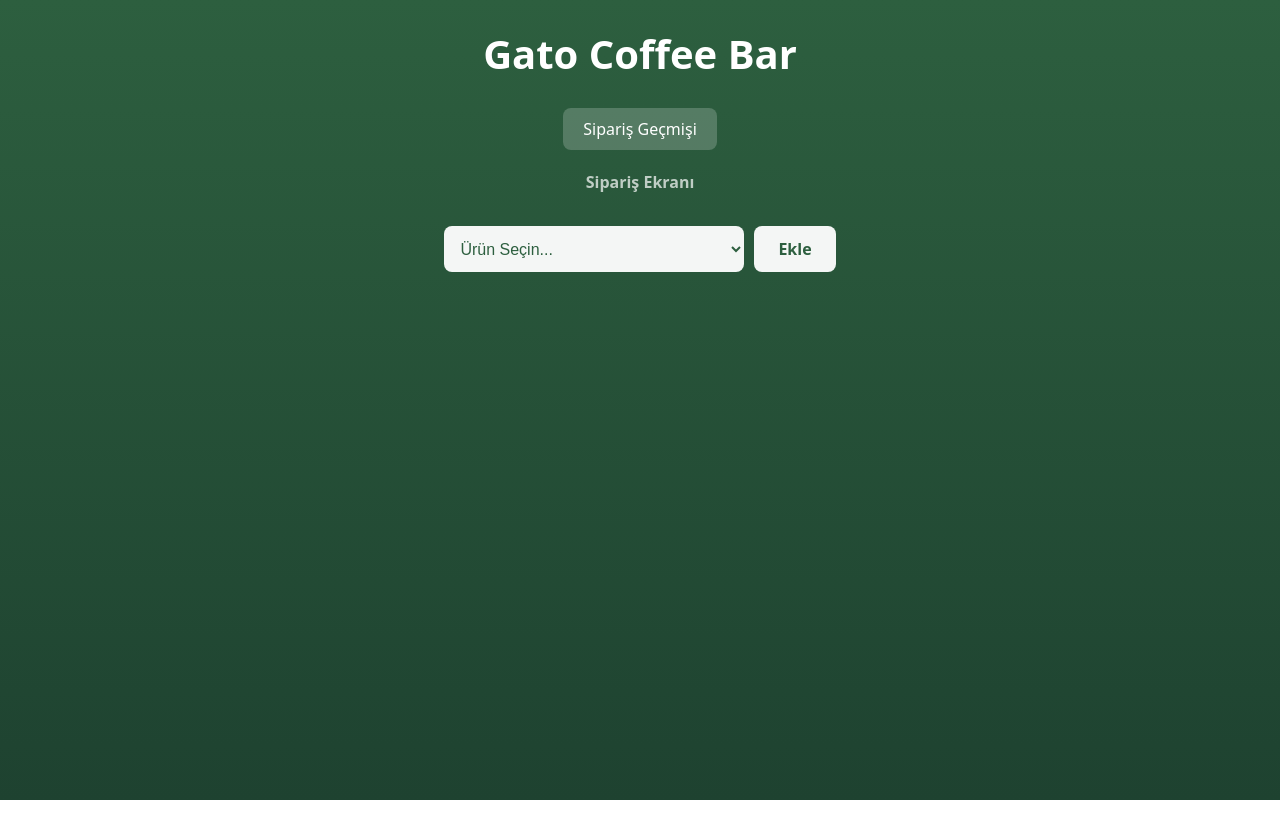
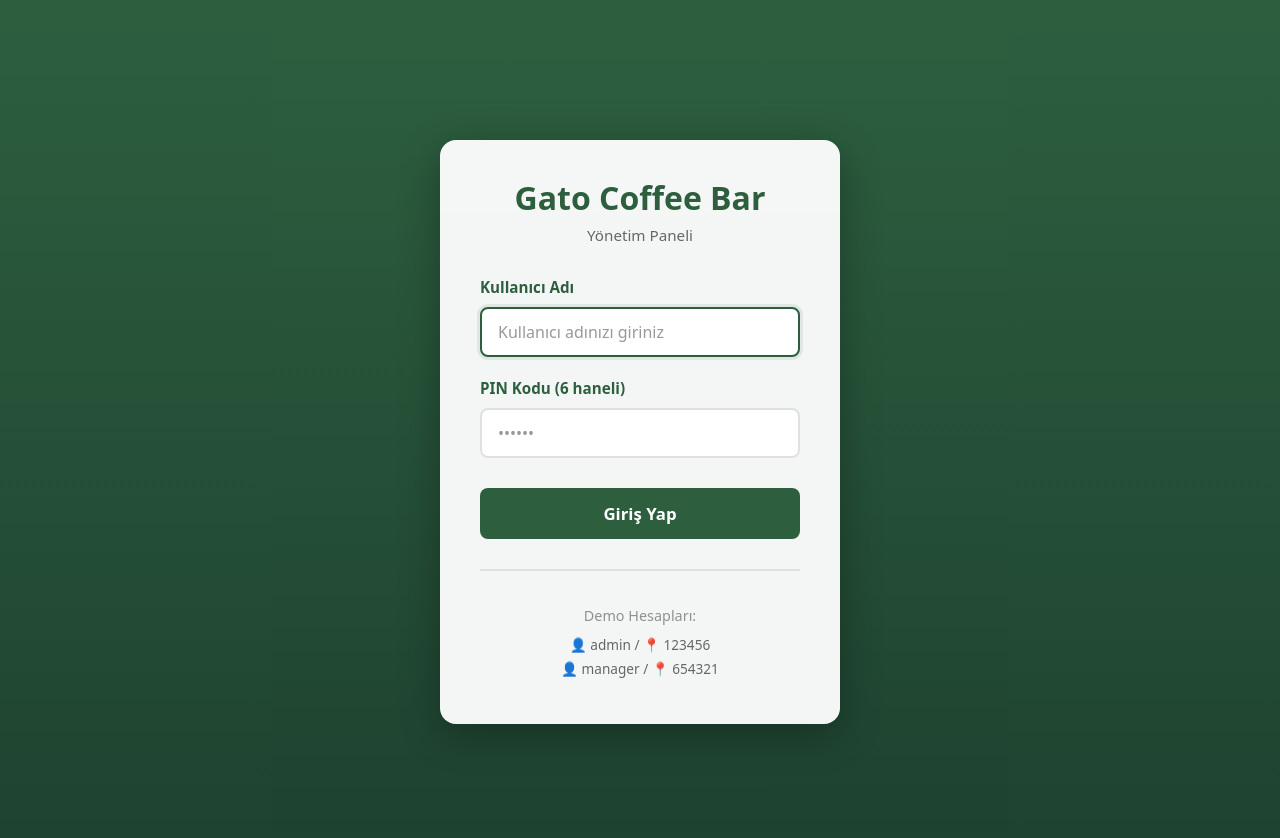
Before and after one commit to iberatkaya/gato, a React (Vite) app: page / in a window 1280 px wide. Shown: the top 838 px of the page. Before the commit the page ends 800 px from the top, so only its background shows below. Built offline with nearby package versions, Linux system fonts and the light colour scheme.

Commit message:
Make order history cards white with black text

```diff
--- a/src/App.css
+++ b/src/App.css
@@ -19,15 +19,28 @@
 }
 
 .toggle-button {
-  background-color: rgba(255, 255, 255, 0.2);
+  background-color: #2e7d32;
   color: white;
-  padding: 10px 20px;
+  padding: 14px 32px;
   border-radius: 8px;
-  font-weight: 500;
+  font-weight: 600;
+  border: 2px solid rgba(46, 125, 50, 0.5);
+  font-size: 1rem;
+  cursor: pointer;
+  transition: all 0.2s;
+  box-shadow: 0 4px 12px rgba(0, 0, 0, 0.2);
 }
 
 .toggle-button:hover {
-  background-color: rgba(255, 255, 255, 0.3);
+  background-color: #1b5e20;
+  transform: translateY(-2px);
+  box-shadow: 0 6px 16px rgba(0, 0, 0, 0.3);
+  border-color: rgba(46, 125, 50, 0.8);
+}
+
+.toggle-button:active {
+  transform: translateY(0);
+  box-shadow: 0 2px 8px rgba(0, 0, 0, 0.2);
 }
 
 .page-title {
@@ -211,10 +224,10 @@
 }
 
 .history-item {
-  background-color: rgba(255, 255, 255, 0.15);
+  background-color: #ffffff;
   padding: 20px;
   border-radius: 12px;
-  backdrop-filter: blur(10px);
+  box-shadow: 0 4px 12px rgba(0, 0, 0, 0.1);
 }
 
 .history-header {
@@ -222,7 +235,16 @@
   justify-content: space-between;
   margin-bottom: 15px;
   padding-bottom: 10px;
-  border-bottom: 1px solid rgba(255, 255, 255, 0.2);
+  border-bottom: 1px solid #e0e0e0;
+}
+
+.history-header > div {
+  color: #333;
+  font-weight: 500;
+}
+
+.history-header strong {
+  color: #1e4230;
 }
 
 .history-items {
@@ -231,7 +253,12 @@
 
 .history-item-row {
   padding: 8px 0;
-  color: rgba(255, 255, 255, 0.9);
+  color: #333;
+  border-bottom: 1px solid #f0f0f0;
+}
+
+.history-item-row:last-child {
+  border-bottom: none;
 }
 
 .history-footer {
@@ -239,12 +266,13 @@
   justify-content: space-between;
   align-items: center;
   padding-top: 15px;
-  border-top: 2px solid rgba(255, 255, 255, 0.3);
+  border-top: 2px solid #e0e0e0;
 }
 
 .history-total {
   font-size: 1.2rem;
   font-weight: 600;
+  color: #1e4230;
 }
 
 .delete-button {
@@ -252,10 +280,20 @@
   color: white;
   padding: 8px 20px;
   font-weight: 600;
+  border-radius: 8px;
+  cursor: pointer;
+  border: none;
+  transition: all 0.2s;
 }
 
 .delete-button:hover {
   background-color: #b71c1c;
+  transform: translateY(-2px);
+  box-shadow: 0 4px 12px rgba(198, 40, 40, 0.3);
+}
+
+.delete-button:active {
+  transform: translateY(0);
 }
 
 .empty-state {
--- a/src/App.tsx
+++ b/src/App.tsx
@@ -1,6 +1,7 @@
 import { useState, useEffect } from "react";
 import "./App.css";
 import { menuItems } from "./menu";
+import { LoginPage } from "./LoginPage";
 import type { MenuItem } from "./menu";
 
 interface OrderItem {
@@ -18,6 +19,12 @@ interface Order {
 }
 
 function App() {
+  const [isAuthenticated, setIsAuthenticated] = useState(() => {
+    return !!localStorage.getItem("auth_token");
+  });
+  const [currentUser, setCurrentUser] = useState(() => {
+    return localStorage.getItem("current_user") || "";
+  });
   const [currentOrder, setCurrentOrder] = useState<OrderItem[]>([]);
   const [selectedProduct, setSelectedProduct] = useState<string>("");
   const [paymentMethod, setPaymentMethod] = useState<"cash" | "card">("cash");
@@ -109,10 +116,65 @@ function App() {
     {} as Record<string, MenuItem[]>,
   );
 
+  const handleLogin = (username: string) => {
+    localStorage.setItem("auth_token", "true");
+    localStorage.setItem("current_user", username);
+    setIsAuthenticated(true);
+    setCurrentUser(username);
+  };
+
+  const handleLogout = () => {
+    localStorage.removeItem("auth_token");
+    localStorage.removeItem("current_user");
+    setIsAuthenticated(false);
+    setCurrentUser("");
+  };
+
+  if (!isAuthenticated) {
+    return <LoginPage onLogin={handleLogin} />;
+  }
+
   return (
     <div className="app-container">
       <div className="header">
-        <h1>Gato Coffee Bar</h1>
+        <div
+          style={{
+            display: "flex",
+            justifyContent: "space-between",
+            alignItems: "center",
+          }}
+        >
+          <h1>Gato Coffee Bar</h1>
+          <div style={{ display: "flex", alignItems: "center", gap: "15px" }}>
+            <span style={{ fontSize: "0.95rem", opacity: 0.9 }}>
+              👤 {currentUser}
+            </span>
+            <button
+              onClick={handleLogout}
+              style={{
+                padding: "8px 16px",
+                backgroundColor: "rgba(255, 255, 255, 0.2)",
+                color: "white",
+                border: "none",
+                borderRadius: "6px",
+                cursor: "pointer",
+                fontSize: "0.9rem",
+                fontWeight: "500",
+                transition: "all 0.2s",
+              }}
+              onMouseEnter={(e) => {
+                e.currentTarget.style.backgroundColor =
+                  "rgba(255, 255, 255, 0.3)";
+              }}
+              onMouseLeave={(e) => {
+                e.currentTarget.style.backgroundColor =
+                  "rgba(255, 255, 255, 0.2)";
+              }}
+            >
+              Çıkış Yap
+            </button>
+          </div>
+        </div>
       </div>
 
       <div style={{ marginBottom: "20px", textAlign: "center" }}>
--- /dev/null
+++ b/src/LoginPage.css
@@ -0,0 +1,110 @@
+.login-container {
+  min-height: 100vh;
+  display: flex;
+  align-items: center;
+  justify-content: center;
+  background: linear-gradient(180deg, #2d5f3f 0%, #1e4230 100%);
+  padding: 20px;
+}
+
+.login-card {
+  background-color: rgba(255, 255, 255, 0.95);
+  border-radius: 16px;
+  padding: 40px;
+  width: 100%;
+  max-width: 400px;
+  box-shadow: 0 10px 40px rgba(0, 0, 0, 0.3);
+}
+
+.login-card h1 {
+  font-size: 2em;
+  color: #2d5f3f;
+  margin: 0 0 8px 0;
+  text-align: center;
+  font-weight: 700;
+}
+
+.login-subtitle {
+  color: #666;
+  text-align: center;
+  font-size: 0.95rem;
+  margin: 0 0 30px 0;
+}
+
+form {
+  display: flex;
+  flex-direction: column;
+  gap: 20px;
+}
+
+.form-group {
+  display: flex;
+  flex-direction: column;
+  gap: 8px;
+}
+
+.form-group label {
+  font-weight: 600;
+  color: #2d5f3f;
+  font-size: 0.95rem;
+}
+
+.form-group input {
+  padding: 12px 16px;
+  border: 2px solid #e0e0e0;
+  border-radius: 8px;
+  font-size: 1rem;
+  font-family: inherit;
+  transition: all 0.2s;
+}
+
+.form-group input:focus {
+  outline: none;
+  border-color: #2d5f3f;
+  box-shadow: 0 0 0 3px rgba(45, 95, 63, 0.1);
+}
+
+.form-group input::placeholder {
+  color: #999;
+}
+
+.error-message {
+  background-color: #ffebee;
+  color: #c62828;
+  padding: 12px;
+  border-radius: 8px;
+  font-size: 0.9rem;
+  font-weight: 500;
+  text-align: center;
+}
+
+.login-button {
+  padding: 14px 24px;
+  background-color: #2d5f3f;
+  color: white;
+  border: none;
+  border-radius: 8px;
+  font-size: 1.05rem;
+  font-weight: 600;
+  cursor: pointer;
+  transition: all 0.2s;
+  margin-top: 10px;
+}
+
+.login-button:hover {
+  background-color: #1e4230;
+  transform: translateY(-2px);
+  box-shadow: 0 4px 12px rgba(45, 95, 63, 0.3);
+}
+
+.login-button:active {
+  transform: translateY(0);
+}
+
+.demo-credentials {
+  margin-top: 30px;
+  padding-top: 20px;
+  border-top: 2px solid #e0e0e0;
+  text-align: center;
+  color: #666;
+}
--- /dev/null
+++ b/src/LoginPage.tsx
@@ -0,0 +1,99 @@
+import { useState } from "react";
+import "./LoginPage.css";
+
+interface LoginPageProps {
+  onLogin: (username: string) => void;
+}
+
+export function LoginPage({ onLogin }: LoginPageProps) {
+  const [username, setUsername] = useState("");
+  const [pin, setPin] = useState("");
+  const [error, setError] = useState("");
+
+  // Hardcoded credentials
+  const VALID_USERS = {
+    admin: "123456",
+    manager: "654321",
+  };
+
+  const handleLogin = (e: React.FormEvent) => {
+    e.preventDefault();
+    setError("");
+
+    if (!username || !pin) {
+      setError("Lütfen kullanıcı adı ve PIN kodunu giriniz");
+      return;
+    }
+
+    if (pin.length !== 6 || !/^\d+$/.test(pin)) {
+      setError("PIN kodu 6 haneli olmalıdır");
+      return;
+    }
+
+    if (
+      username in VALID_USERS &&
+      VALID_USERS[username as keyof typeof VALID_USERS] === pin
+    ) {
+      onLogin(username);
+    } else {
+      setError("Hatalı kullanıcı adı veya PIN kodu");
+      setPin("");
+    }
+  };
+
+  return (
+    <div className="login-container">
+      <div className="login-card">
+        <h1>Gato Coffee Bar</h1>
+        <p className="login-subtitle">Yönetim Paneli</p>
+
+        <form onSubmit={handleLogin}>
+          <div className="form-group">
+            <label htmlFor="username">Kullanıcı Adı</label>
+            <input
+              id="username"
+              type="text"
+              placeholder="Kullanıcı adınızı giriniz"
+              value={username}
+              onChange={(e) => setUsername(e.target.value)}
+              autoFocus
+            />
+          </div>
+
+          <div className="form-group">
+            <label htmlFor="pin">PIN Kodu (6 haneli)</label>
+            <input
+              id="pin"
+              type="password"
+              placeholder="••••••"
+              maxLength={6}
+              value={pin}
+              onChange={(e) => {
+                const val = e.target.value.replace(/\D/g, "");
+                setPin(val.slice(0, 6));
+              }}
+            />
+          </div>
+
+          {error && <div className="error-message">{error}</div>}
+
+          <button type="submit" className="login-button">
+            Giriş Yap
+          </button>
+        </form>
+
+        <div className="demo-credentials">
+          <p style={{ marginBottom: "8px", fontSize: "0.9rem", opacity: 0.7 }}>
+            Demo Hesapları:
+          </p>
+          <p style={{ fontSize: "0.85rem", margin: "4px 0" }}>
+            👤 admin / 📍 123456
+          </p>
+          <p style={{ fontSize: "0.85rem", margin: "4px 0" }}>
+            👤 manager / 📍 654321
+          </p>
+        </div>
+      </div>
+    </div>
+  );
+}
```
